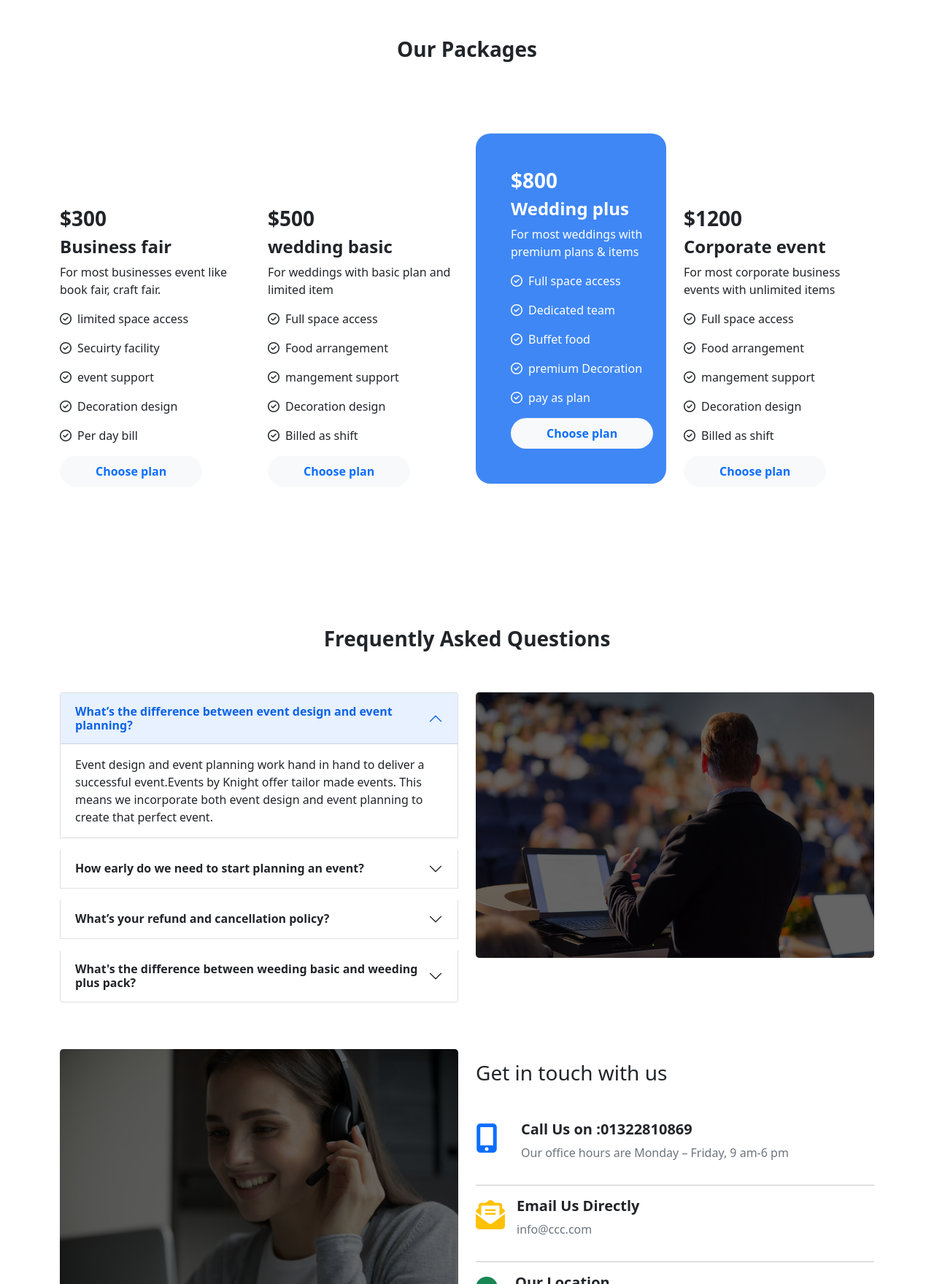
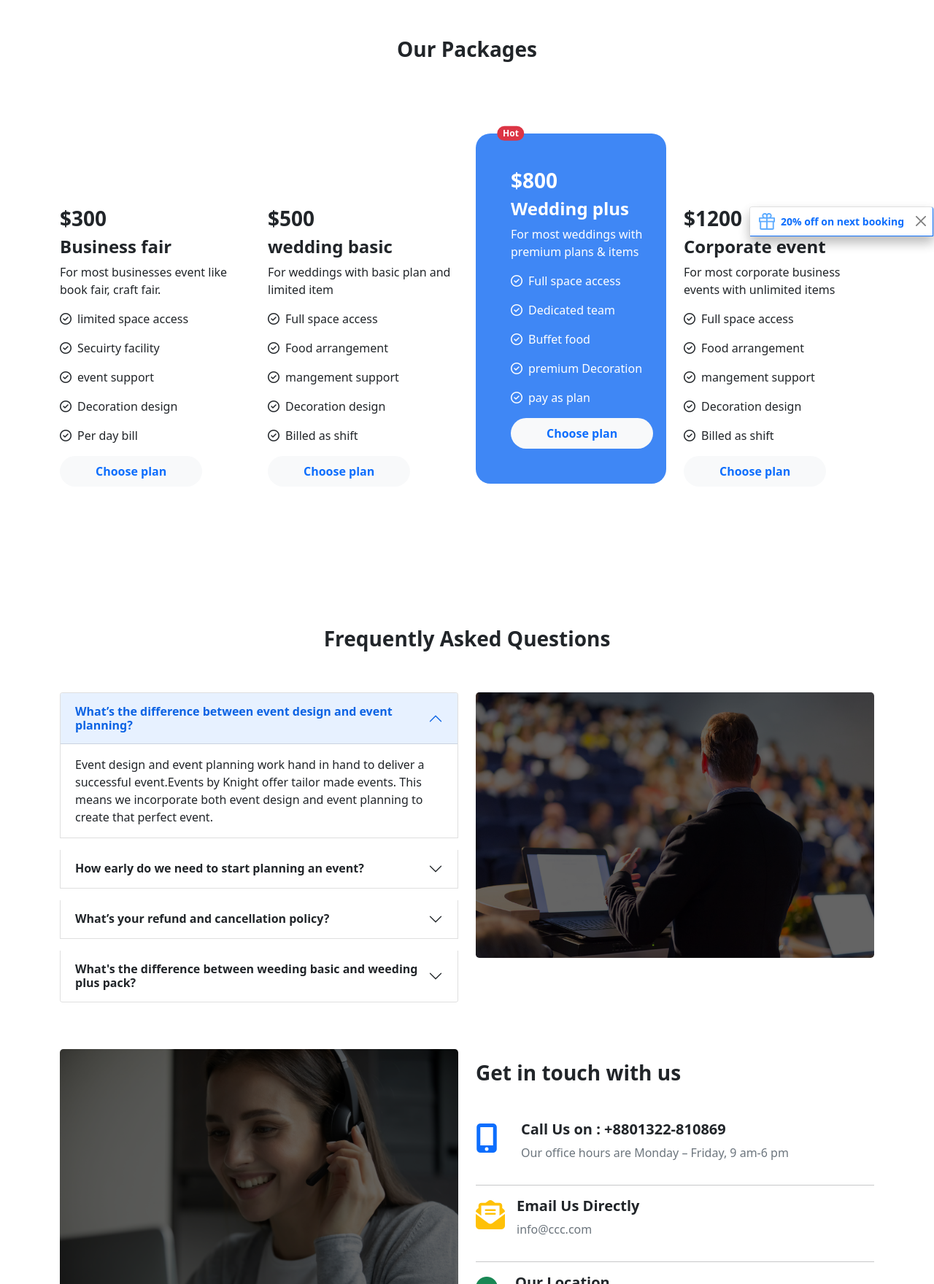
Before and after one commit to imrannaazir/ceremony-center, a plain HTML site: page index.html in a window 1280 px wide. Shown: the part 1257-3017 px from the top of the page at 73% size. Drawn offline with nearby package versions, Linux system fonts and the light colour scheme.

Commit message:
toast khaiya phelci cha diya

```diff
--- a/index.html
+++ b/index.html
@@ -164,11 +164,20 @@
                 </div>
             </div>
         </section>
+
         <!-------------------------
              Our Packages
             ------------------- -->
         <section class="container">
             <h3 class="text-center py-5 opm fw-bold">Our Packages</h3>
+            <div class="toast show position-absolute end-0 top-400 w-auto">
+                <div class="toast-header text-primary border-end border-primary border-1 shadow">
+                    <img src="icons/Vector.svg" class="rounded me-2" alt="...">
+                    <strong>20% off on next booking</strong>
+                    <button type="button" class="btn-close" data-bs-dismiss="toast"></button>
+                </div>
+            </div>
+
             <div class="row mb-5">
                 <div class="col-lg-3">
                     <h3 class="fw-bold">$300</h3>
@@ -195,7 +204,11 @@
                     <button class="btn text-primary px-5 py-2 bg-light rounded-pill fw-bold">Choose plan</button>
                 </div>
                 <div class="col-lg-3">
-                    <div class="back-color text-white ps-5 py-5 rounded-more">
+                    <div class="back-color text-white ps-5 py-5 rounded-more"><span
+                            class="position-absolute top-0 start-75 translate-middle badge rounded-pill bg-danger">
+                            Hot
+                            <span class="visually-hidden">unread messages</span>
+                        </span>
                         <h3 class="fw-bold">$800</h3>
                         <h4 class="fw-bold">Wedding plus</h4>
                         <p>For most weddings with premium plans & items</p>
@@ -319,12 +332,12 @@
                 </div>
                 <div class="col-md-6">
                     <div class="pt-3">
-                        <h3 class="mb-5">Get in touch with us</h3>
+                        <h3 class="mb-5 fw-bold">Get in touch with us</h3>
                         <div class="d-flex">
                             <h1 class="me-3"><i class="text-primary fas fa-mobile-alt"></i>
                             </h1>
                             <div class="ms-3">
-                                <h5 class="fw-bold">Call Us on :01322810869</h5>
+                                <h5 class="fw-bold">Call Us on : +8801322-810869</h5>
                                 <p class="text-muted">Our office hours are Monday – Friday, 9 am-6 pm</p>
                             </div>
                         </div>
@@ -353,6 +366,8 @@
         </section>
 
 
+
+
     </main>
     <!------------------------------
      Footer start
@@ -371,6 +386,11 @@
 
 
     </footer>
+    <script>
+        $(document).ready(function () {
+            $('.toast').toast('show');
+        });
+    </script>
     <!---------------------------------------------
          Bootstrap JS link Script
         ------------------------------------- -->
```
